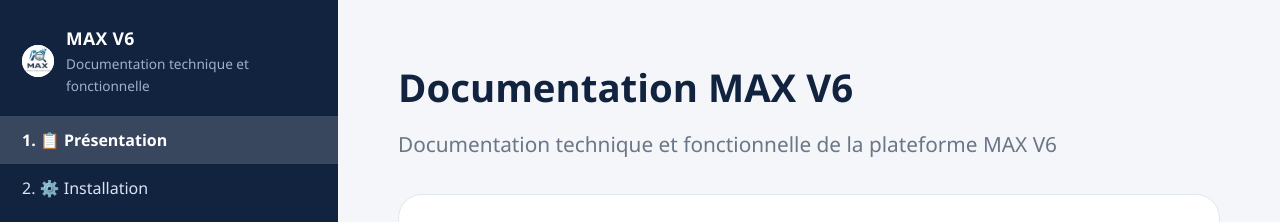
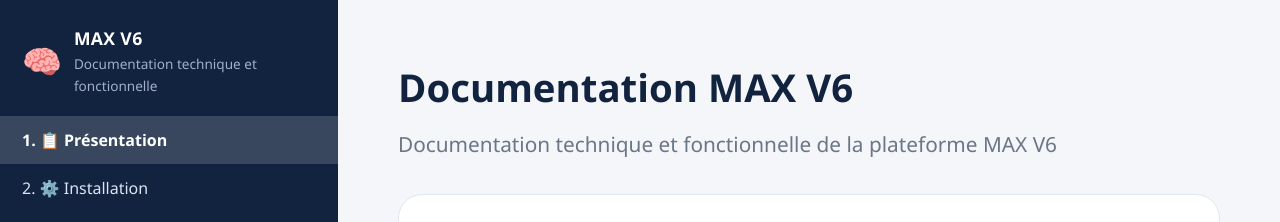
Before and after one commit to JCPLaPoste/documentation-max, a Jekyll site: the page built from complete.md, in a window 1280 px wide. Shown: the top 222 px of the page. Built offline with Jekyll 4.4.1, drawn with Linux system fonts in a browser that asks for light colours.

Commit message:
docs: retour à l'icône d'origine dans le menu

```diff
--- a/_layouts/single-page.html
+++ b/_layouts/single-page.html
@@ -14,7 +14,7 @@
 
   <aside class="sidebar" id="sidebar">
     <a class="brand" href="#top">
-      <span class="brand-logo"><img src="{{ '/assets/images/logo-max.png' | relative_url }}" alt="Logo MAX"></span>
+      <span class="brand-icon">{{ site.brand_icon | default: '🧠' }}</span>
       <span class="brand-text">
         <strong>MAX V6</strong>
         <small>Documentation technique et fonctionnelle</small>
--- a/assets/css/max-docs.css
+++ b/assets/css/max-docs.css
@@ -46,8 +46,7 @@ body {
   color: #fff;
   text-decoration: none;
 }
-.brand-logo { flex: none; width: 2rem; height: 2rem; border-radius: 50%; background: #fff; overflow: hidden; }
-.brand-logo img { display: block; width: 100%; height: 100%; object-fit: cover; transform: scale(1.6); }
+.brand-icon { font-size: 2rem; line-height: 1; }
 .brand-text { display: flex; flex-direction: column; }
 .brand-text strong { font-size: 1.1rem; letter-spacing: 0.02em; }
 .brand-text small { color: #9fb0cc; font-size: 0.85rem; }
```
Also changed, not shown: assets/images/logo-max.png (deleted).
